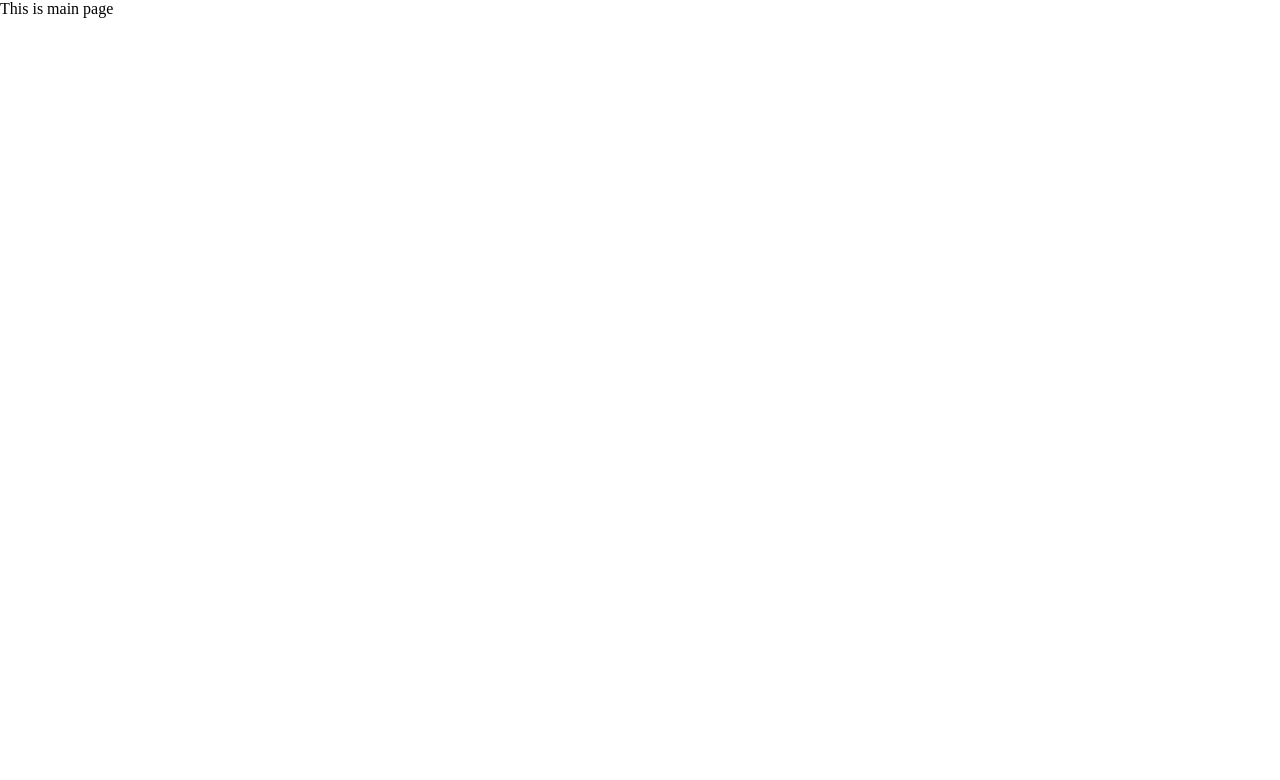
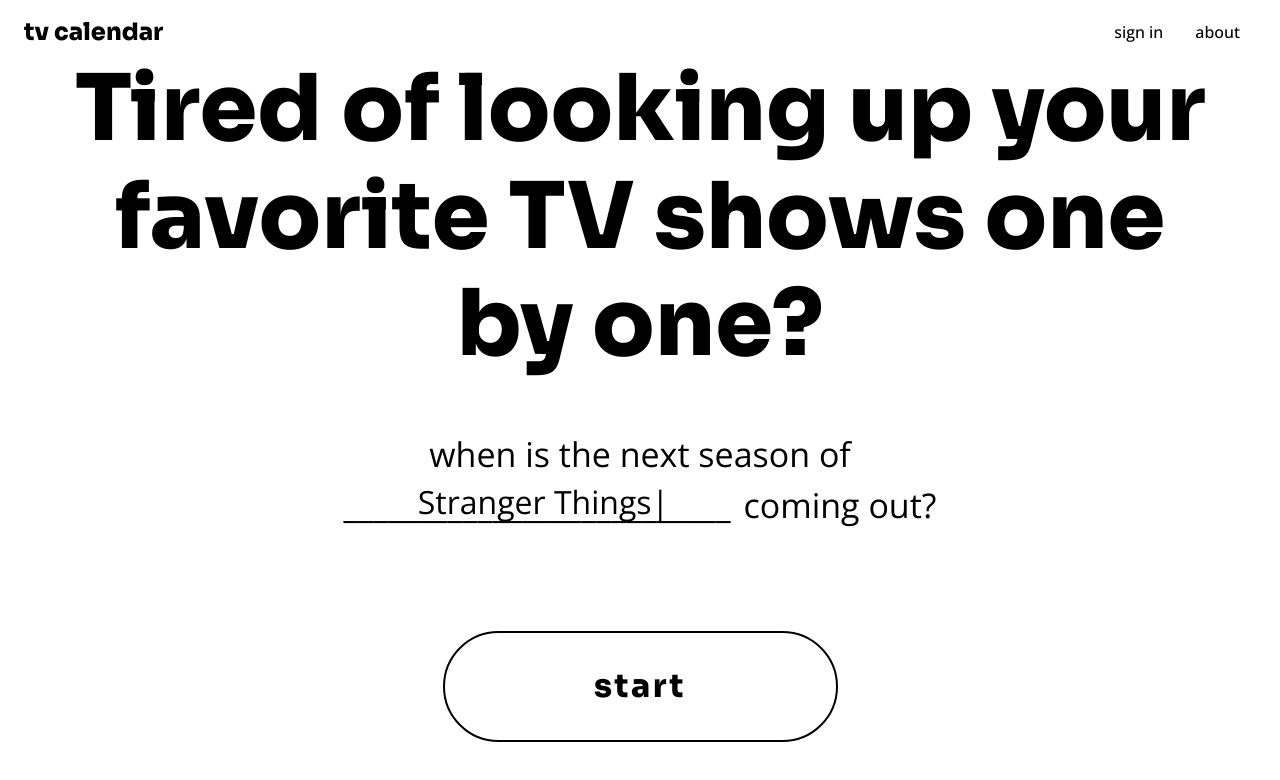
Before and after one commit to SonyaJurane/tv-calendar, a React (Create React App) app: page / in a window 1280 px wide. Shown: the top 780 px of the page. Built offline with nearby package versions, Linux system fonts and the light colour scheme.

Commit message:
create landing page

```diff
--- a/package.json
+++ b/package.json
@@ -17,6 +17,7 @@
     "react-dom": "^18.2.0",
     "react-router-dom": "^6.4.1",
     "react-scripts": "5.0.1",
+    "react-type-animation": "^2.1.1",
     "web-vitals": "^2.1.4"
   },
   "scripts": {
--- a/public/index.html
+++ b/public/index.html
@@ -19,15 +19,9 @@
       user's mobile device or desktop. See https://developers.google.com/web/fundamentals/web-app-manifest/
     -->
     <link rel="manifest" href="%PUBLIC_URL%/manifest.json" />
-    <!--
-      Notice the use of %PUBLIC_URL% in the tags above.
-      It will be replaced with the URL of the `public` folder during the build.
-      Only files inside the `public` folder can be referenced from the HTML.
-
-      Unlike "/favicon.ico" or "favicon.ico", "%PUBLIC_URL%/favicon.ico" will
-      work correctly both with client-side routing and a non-root public URL.
-      Learn how to configure a non-root public URL by running `npm run build`.
-    -->
+    <link rel="preconnect" href="https://fonts.googleapis.com">
+    <link rel="preconnect" href="https://fonts.gstatic.com" crossorigin>
+    <link href="https://fonts.googleapis.com/css2?family=Open+Sans:wght@400;500;600&family=Sora:wght@800&display=swap" rel="stylesheet">
     <title>React App</title>
   </head>
   <body>
--- a/src/App.tsx
+++ b/src/App.tsx
@@ -1,14 +1,62 @@
 import React from "react";
 import { Route, Routes } from "react-router-dom";
 import { Main, About, Landing } from "./pages";
+import { createTheme, ThemeProvider } from "@mui/material";
+// import Paper from '@mui/material/Paper';
+// import Image from "./background.png";
+
+const theme = createTheme  ({
+  typography: {
+    fontFamily: 'Open Sans',
+    fontWeightLight: 400,
+    fontWeightRegular: 500,
+    fontWeightBold: 600,
+    h1: {
+      fontFamily: 'Sora',
+      fontSize: 92,
+    },
+    h2: {
+      fontSize: 34,
+      lineHeight: 1.5,
+    },
+    button: {
+      fontFamily: 'Sora',
+      fontSize: 32,
+      textTransform: 'lowercase',
+      letterSpacing: '0.08em',
+    }
+  },
+
+  components: {
+    MuiButton: {
+      styleOverrides: {
+        root: {
+          size: '500',
+          border: '2px solid #000000',
+          borderRadius: '55.5px',
+          width: '395px',
+          height: '111px',
+          color: '#000000',
+          "&:hover": {
+            color: '#ffffff',
+            backgroundColor: 'black',
+          },
+        },
+      },
+    },
+  },
+});
+
 
 export const App = (): JSX.Element => {
   return (
-    <Routes>
-      <Route path="/" element={<Main />} />
-      <Route path="/about" element={<About />} />
-      <Route path="/landing" element={<Landing />} />
-    </Routes>
+    <ThemeProvider theme={theme}>
+      <Routes>
+        <Route path="/" element={<Main />} />
+        <Route path="/about" element={<About />} />
+        <Route path="/landing" element={<Landing />} />
+      </Routes>
+    </ThemeProvider>
   );
 };
 
--- /dev/null
+++ b/src/components/Navbar.tsx
@@ -0,0 +1,30 @@
+import React from "react";
+import { AppBar, Toolbar, Typography, MenuItem, Box } from "@mui/material";
+
+const pages = ['sign in', 'about'];
+
+export const Navbar = (): JSX.Element => {
+  return (
+    <React.Fragment>
+        <AppBar sx={{ background: 'transparent', color: 'black', position: 'static', boxShadow: 'none', zIndex:'2'}}>
+            <Toolbar sx={{ justifyContent: 'space-between' }}>
+                <Typography
+                  noWrap
+                  sx= {{ fontFamily: 'Sora', fontSize: '24px', flexGrow: '0' }}
+                >
+                    tv calendar
+                </Typography>
+                <Box sx={{ display: 'flex' }}>
+                  {pages.map((page) => (
+                    <MenuItem key={page}>
+                      <Typography textAlign='center'>{page}</Typography>
+                    </MenuItem>
+                  ))}
+                </Box>
+
+
+            </Toolbar>
+        </AppBar>
+    </React.Fragment>
+  )
+}
--- a/src/pages/Main.tsx
+++ b/src/pages/Main.tsx
@@ -1,5 +1,38 @@
 import React from "react";
+import { Button } from "@mui/material";
+import { Navbar } from '../components/Navbar';
+import Typography from '@mui/material/Typography';
+import Container from '@mui/material/Container';
+import Box from '@mui/material/Box';
+import { TypeAnimation } from 'react-type-animation';
 
 export const Main = (): JSX.Element => {
-  return <div>This is main page</div>;
+  return (
+    <>
+      <Navbar />
+      <Container sx={{ top:'-10px' }}>
+        <Box sx={{ marginTop:'-65px', display: 'flex', flexDirection: 'column', justifyContent: 'center', alignItems: 'center', height: '100vh', textAlign: 'center'}}>
+          <Typography variant="h1">Tired of looking up your favorite TV shows one by one?</Typography>
+          <Typography variant="h2" sx={{ marginTop: '50px'}}>when is the next season of</Typography>
+          <Box sx={{ display: 'flex' }}>
+            <Box sx={{ width:'400px' }}>
+              <TypeAnimation sequence={[
+                'The Witcher', 2000,
+                'Stranger Things', 2000,
+                'The Umbrella Academy', 2000,
+                'Survivor', 2000,
+                'The Crown', 2000,
+                ]}
+                repeat={ Infinity }
+                style={{ fontFamily: 'Open Sans', fontSize: '32px' }}
+              />
+            </Box>
+            <Typography variant="h2" sx={{ position:'absolute' }}>__________________________</Typography>
+            <Typography variant="h2">coming out?</Typography>
+          </Box>
+          <Button  variant="outlined" sx={{ marginTop: '100px'}}>Start</Button>
+        </Box>
+      </Container>
+    </>
+  )
 };
```
Also changed, not shown: 2 other files (tests, documents, lock files or other folders).
